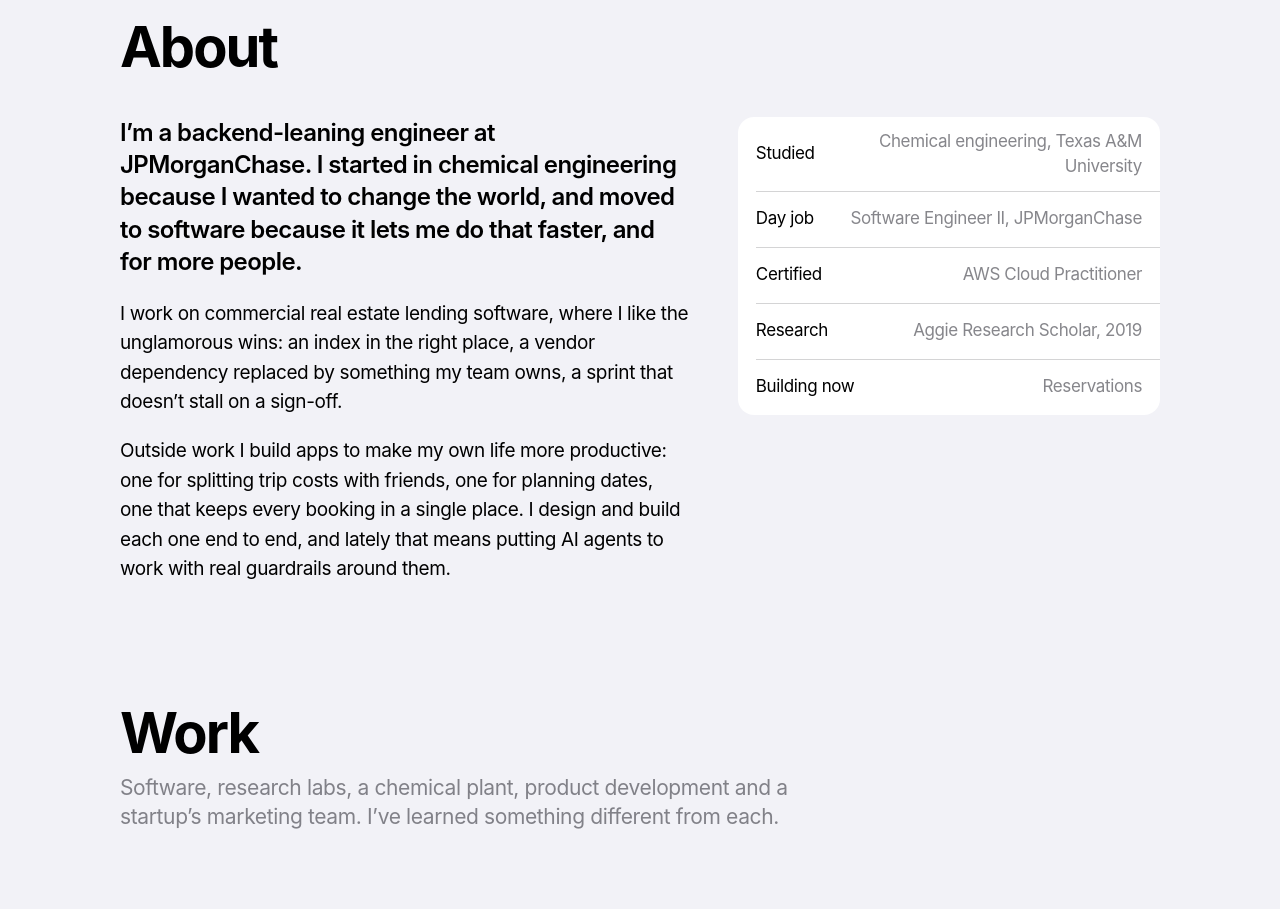
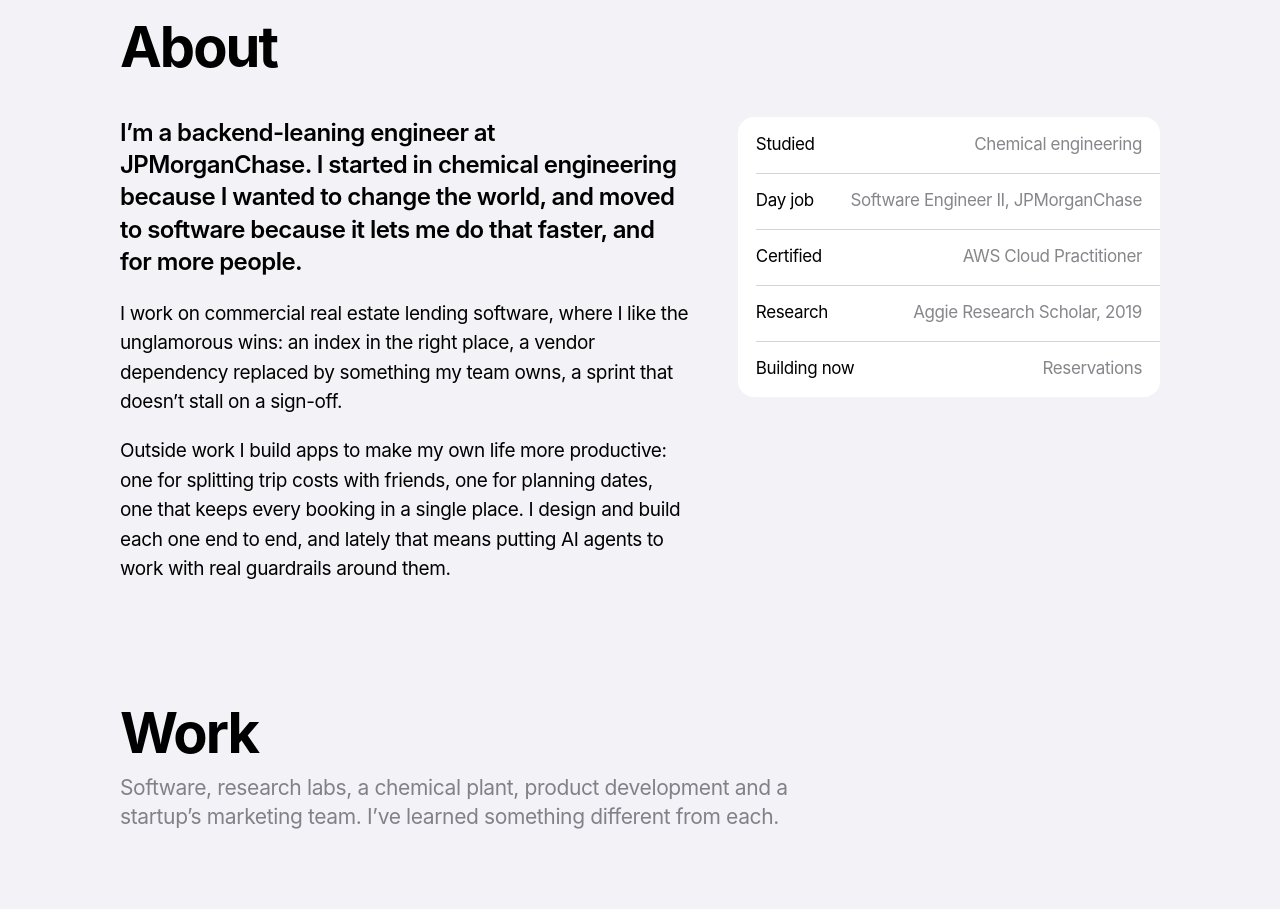
Before and after one commit to MatthewMagno/matthew-magno-website, a React (Vite) app: page / in a window 1280 px wide. Shown: the part 1040-1949 px from the top of the page. Built offline with nearby package versions, Linux system fonts and the light colour scheme.

Commit message:
Drop Texas A&M University from the About quick facts

```diff
--- a/src/components/About.jsx
+++ b/src/components/About.jsx
@@ -1,7 +1,7 @@
 import React from 'react';
 
 const FACTS = [
-  { label: 'Studied', value: 'Chemical engineering, Texas A&M University' },
+  { label: 'Studied', value: 'Chemical engineering' },
   { label: 'Day job', value: 'Software Engineer II, JPMorganChase' },
   { label: 'Certified', value: 'AWS Cloud Practitioner' },
   { label: 'Research', value: 'Aggie Research Scholar, 2019' },
```
